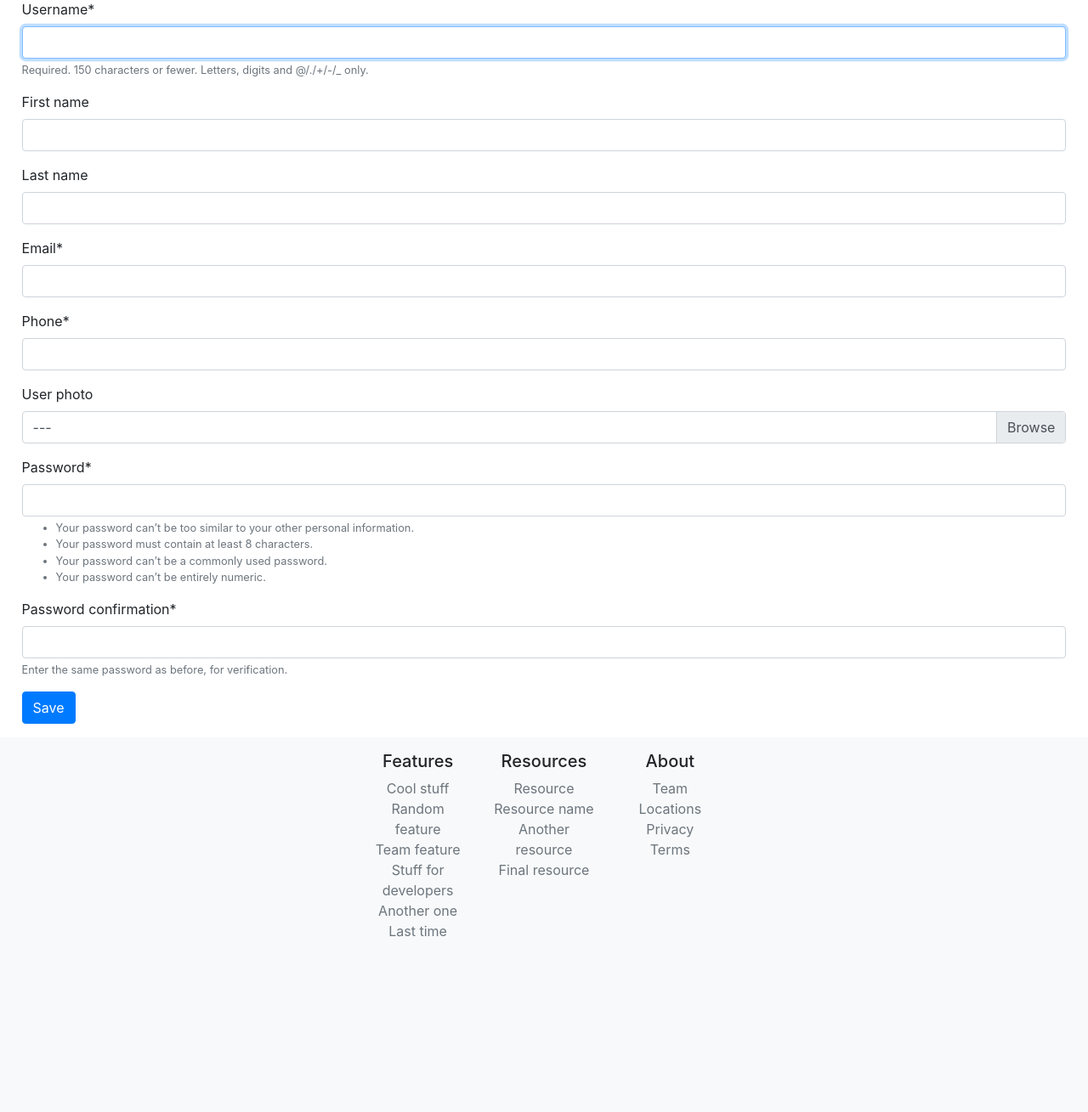
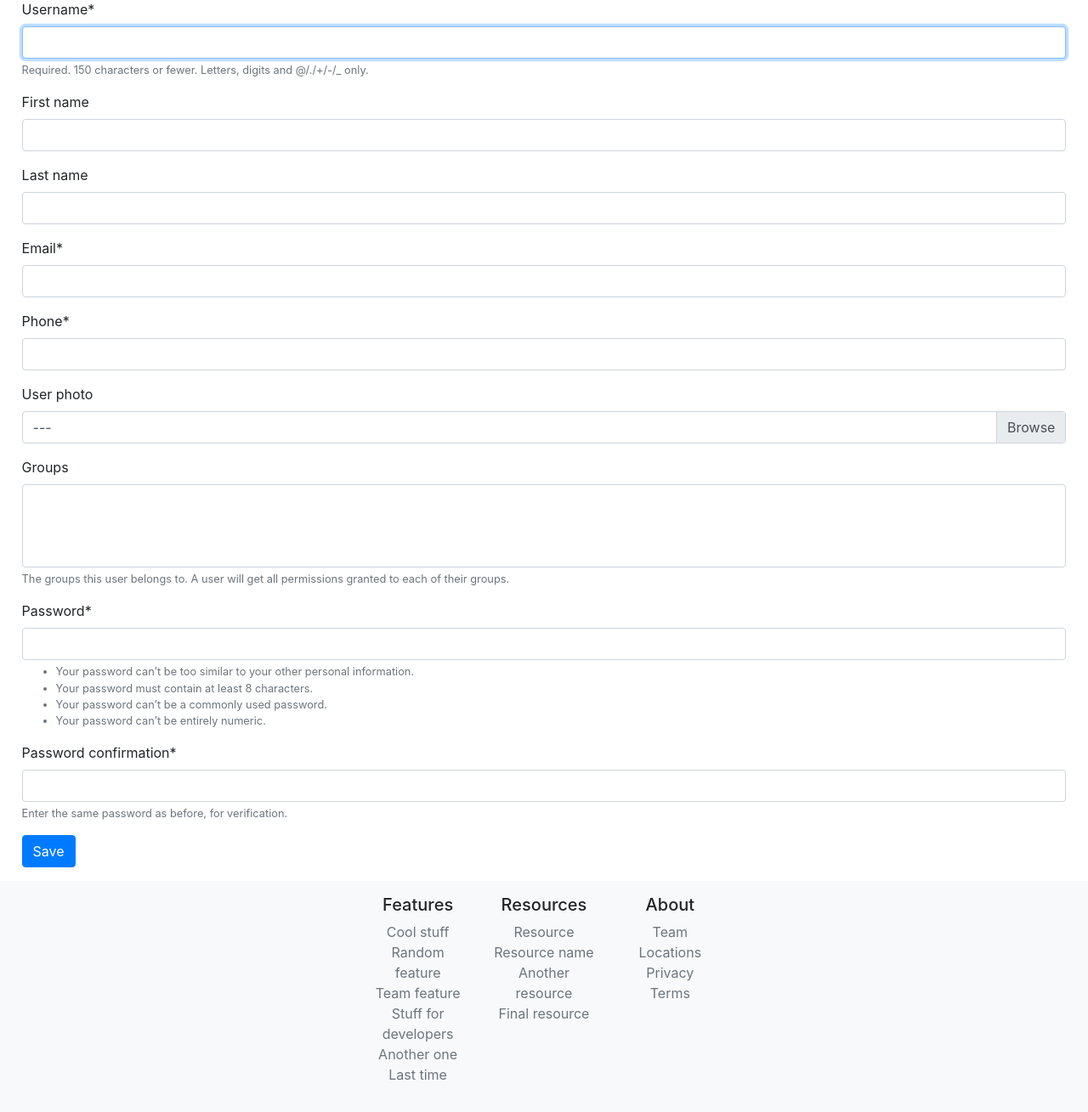
Before and after one commit to 0xfederico/balto, a Django app: page /users/user-create in a window 1280 px wide. Shown: the part 118-1427 px from the top of the page at 85% size. Before the commit the page ends 1221 px from the top, so only its background shows below. Run offline with Django 3.2, Linux system fonts and the light colour scheme; the visitor is signed in with stand-in values (Sample User, id 1); lists and menus that the app fills with data are empty; some libraries are stand-ins or nearby versions.

Commit message:
:sparkles: completed group and user management core

```diff
--- a/users/forms.py
+++ b/users/forms.py
@@ -15,7 +15,7 @@ class UserForm(UserCreationForm):
 
     class Meta:
         model = UserModel
-        fields = ["username", "first_name", "last_name", "email", "phone", "photo"]
+        fields = ["username", "first_name", "last_name", "email", "phone", "photo", "groups"]
 
 
 class UserUpdateForm(UserChangeForm):
@@ -29,7 +29,7 @@ class UserUpdateForm(UserChangeForm):
 
     class Meta:
         model = UserModel
-        fields = ["username", "first_name", "last_name", "email", "phone", "photo"]
+        fields = ["username", "first_name", "last_name", "email", "phone", "photo", "groups"]
 
 
 class GroupForm(forms.ModelForm):
--- a/users/templates/users/group_list.html
+++ b/users/templates/users/group_list.html
@@ -18,6 +18,7 @@
                 <a href="{% url 'users:group-info' group.pk %}"><img src="{% static 'images/info.png' %}" alt="Info" width="24" height="24"></a>
                 <a href="{% url 'users:group-update' group.pk %}"><img src="{% static 'images/pencil.png' %}" alt="Update" width="24" height="24"></a>
                 <a href="{% url 'users:group-delete' group.pk %}"><img src="{% static 'images/remove.png' %}" alt="Delete" width="24" height="24"></a>
+                <a href="{% url 'users:group-members' group.pk %}"><img src="{% static 'images/members.png' %}" alt="Delete" width="24" height="24"></a>
             </td>
         </tr>
     {% endfor %}
--- a/users/templates/users/user_list.html
+++ b/users/templates/users/user_list.html
@@ -20,7 +20,6 @@
                 <a href="{% url 'users:user-info' user.pk %}"><img src="{% static 'images/info.png' %}" alt="Info" width="24" height="24"></a>
                 <a href="{% url 'users:user-update' user.pk %}"><img src="{% static 'images/pencil.png' %}" alt="Update" width="24" height="24"></a>
                 <a href="{% url 'users:user-delete' user.pk %}"><img src="{% static 'images/remove.png' %}" alt="Delete" width="24" height="24"></a>
-                <a href="{% url 'users:user-groups' user.pk %}"><img src="{% static 'images/groups.png' %}" alt="Groups" width="24" height="24"></a>
             </td>
         </tr>
     {% endfor %}
--- a/users/urls.py
+++ b/users/urls.py
@@ -1,7 +1,8 @@
 from django.urls import path
 
 from users.views import GroupCreateView, GroupUpdateView, GroupDeleteView, GroupListView, \
-    GroupInfoView, UserInfoView, UserDeleteView, UserListView, UserUpdateView, UserCreateView
+    GroupInfoView, UserInfoView, UserDeleteView, UserListView, UserUpdateView, UserCreateView, GroupMembersView, \
+    GroupDeleteUserView
 
 from django.contrib.auth import views as auth_views
 
@@ -11,8 +12,10 @@ urlpatterns = [
     # GROUP
     path('group-create', GroupCreateView.as_view(), name='group-create'),
     path('<int:pk>/group-delete', GroupDeleteView.as_view(), name='group-delete'),
+    path('<int:pk>/<int:upk>/group-delete-user', GroupDeleteUserView.as_view(), name='group-delete-user'),
     path('<int:pk>/group-info', GroupInfoView.as_view(), name='group-info'),
     path('groups-list/', GroupListView.as_view(), name='groups-list'),
+    path('<int:pk>/group-members', GroupMembersView.as_view(), name='group-members'),
     path('<int:pk>/group-update', GroupUpdateView.as_view(), name='group-update'),
     # USER
     path('user-create', UserCreateView.as_view(template_name='users/user_create.html'), name='user-create'),
--- a/users/views.py
+++ b/users/views.py
@@ -1,3 +1,4 @@
+from django.http import HttpResponseRedirect
 from django.urls import reverse_lazy
 from django.contrib.auth.mixins import LoginRequiredMixin
 from django.contrib.messages.views import SuccessMessageMixin
@@ -81,6 +82,29 @@ class GroupDeleteView(LoginRequiredMixin, IsResponsibleMixin, IsSuperuserMixin,
     success_url = reverse_lazy('users:groups-list')
 
 
+class GroupDeleteUserView(LoginRequiredMixin, IsResponsibleMixin, IsSuperuserMixin, SuccessMessageMixin, DeleteView):
+
+    model = Group
+    form_class = GroupForm
+    template_name = 'users/group_delete_user.html'
+    success_message = 'User removed from Group correctly!'
+
+    def get(self, request, *args, **kwargs):
+        self.object = self.get_object()
+        context = {"group": self.object,
+                   "delete_user": UserModel.objects.get(pk=kwargs["upk"])}
+        return self.render_to_response(context)
+
+    def delete(self, request, *args, **kwargs):
+        self.object = self.get_object()
+        success_url = self.get_success_url()
+        self.object.user_set.remove(kwargs["upk"])
+        return HttpResponseRedirect(success_url)
+
+    def get_success_url(self):
+        return reverse_lazy('users:group-members', kwargs={"pk": self.object.pk})
+
+
 class GroupInfoView(LoginRequiredMixin, SuccessMessageMixin, DetailView):
 
     model = Group
@@ -90,6 +114,18 @@ class GroupInfoView(LoginRequiredMixin, SuccessMessageMixin, DetailView):
         self.object = self.get_object()
         context = {"group_name": self.object.name,
                    "group_permissions": [i.name for i in self.object.permissions.all()]}
+        return self.render_to_response(context)
+
+
+class GroupMembersView(LoginRequiredMixin, SuccessMessageMixin, DetailView):
+
+    model = Group
+    template_name = 'users/group_members.html'
+
+    def get(self, request, *args, **kwargs):
+        self.object = self.get_object()
+        context = {"group": self.object,
+                   "members": UserModel.objects.filter(groups__name=self.object.name)}
         return self.render_to_response(context)
 
 
```
Also changed, not shown: users/templates/users/group_delete_user.html (added, +15 -0 lines), users/templates/users/group_members.html (added, +30 -0 lines).
